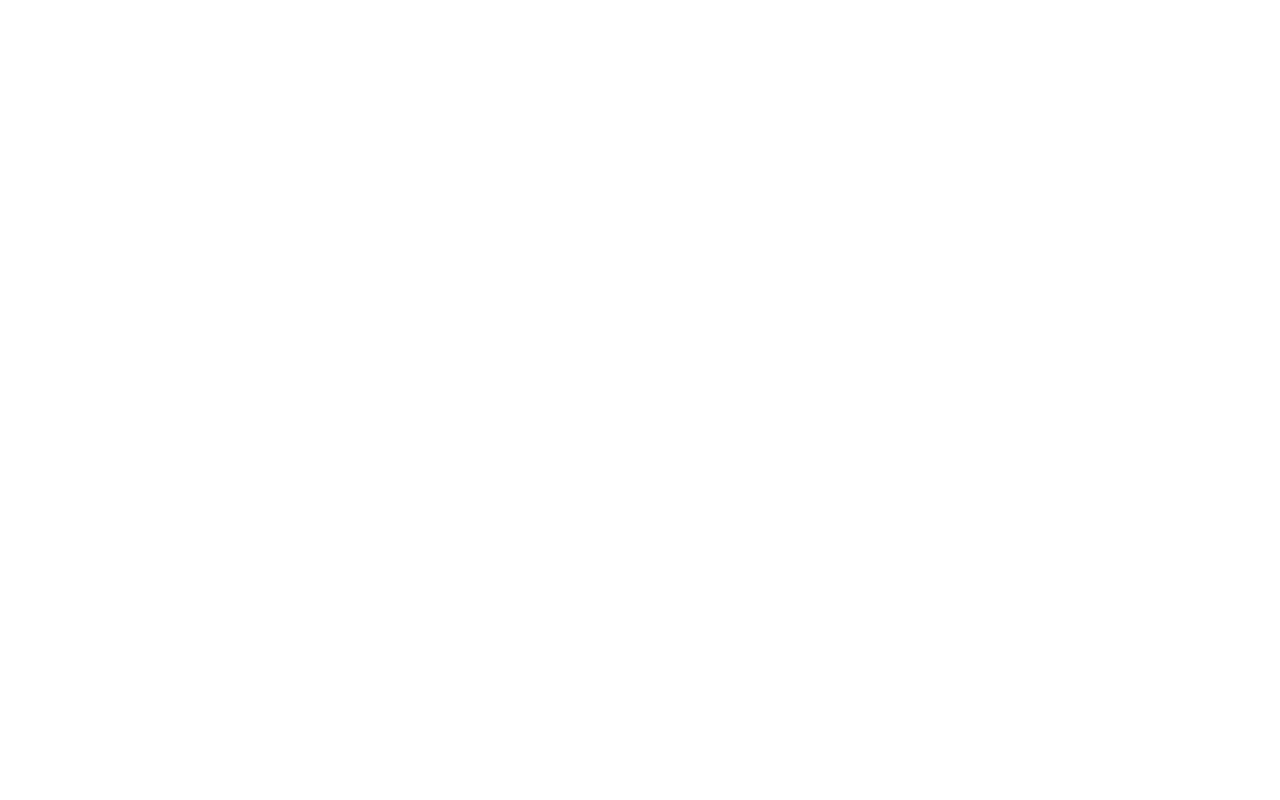
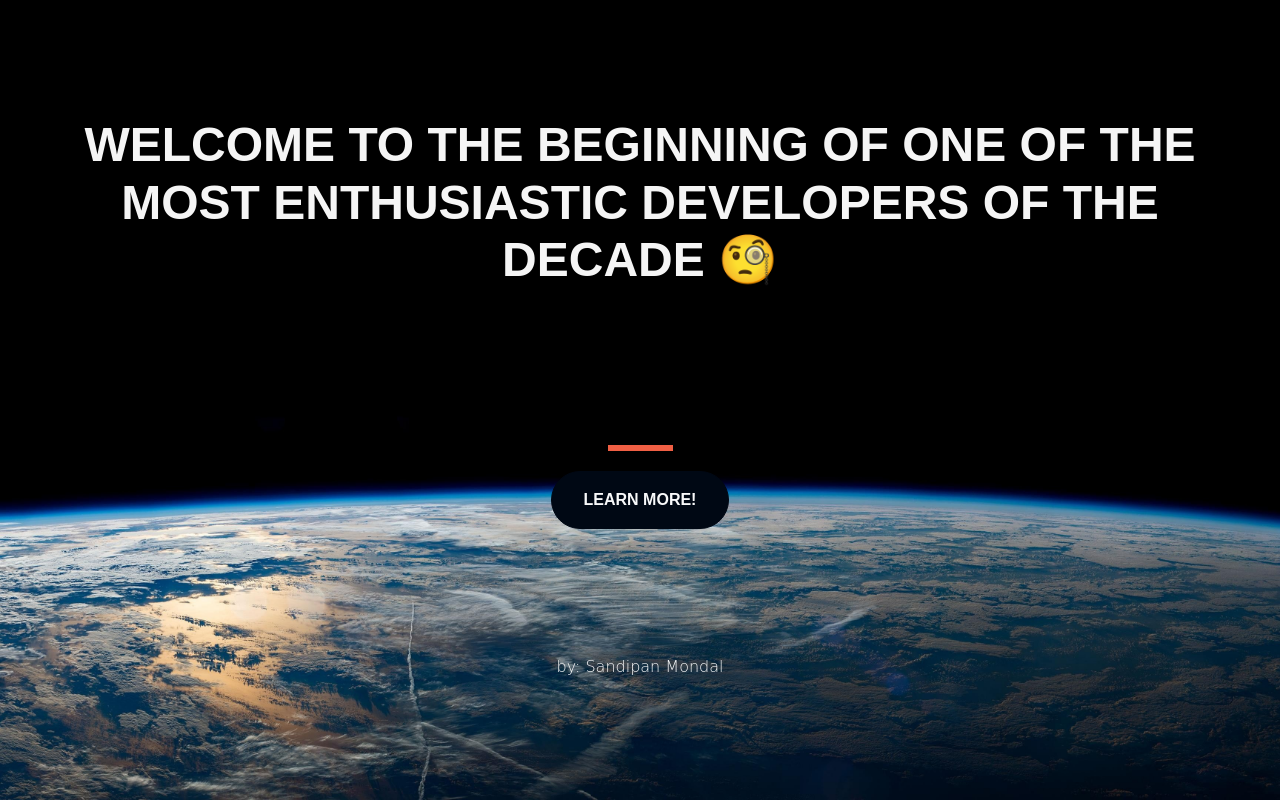
Before and after one commit to SandipanMondal123/Landing-Page, a plain HTML site: page index.html in a window 1280 px wide. Drawn offline with nearby package versions, Linux system fonts and the light colour scheme.

Commit message:
All done

```diff
--- a/index.html
+++ b/index.html
@@ -1,18 +1,49 @@
 <!DOCTYPE html>
 <html>
+
 <head>
   <title>Startup</title>
 
+  <meta charset="utf-8">
+  <meta name="viewport" content="width=device-width, initial-scale=1">
   <!-- Google Fonts -->
   <link href="https://fonts.googleapis.com/css?family=Montserrat" rel="stylesheet">
 
   <!-- Bootstrap CSS from a CDN. This way you don't have to include the bootstrap file yourself -->
-    <link rel="stylesheet" href="https://stackpath.bootstrapcdn.com/bootstrap/4.3.1/css/bootstrap.min.css" integrity="sha384-ggOyR0iXCbMQv3Xipma34MD+dH/1fQ784/j6cY/iJTQUOhcWr7x9JvoRxT2MZw1T" crossorigin="anonymous">
+  <link href="https://cdn.jsdelivr.net/npm/bootstrap@5.2.0/dist/css/bootstrap.min.css" rel="stylesheet"
+    integrity="sha384-gH2yIJqKdNHPEq0n4Mqa/HGKIhSkIHeL5AyhkYV8i59U5AR6csBvApHHNl/vI1Bx" crossorigin="anonymous">
 
   <!-- Your own stylesheet -->
   <link rel="stylesheet" type="text/css" href="style.css">
 </head>
+
 <body>
+  <div class="container d-flex align-items-center h-100">
+    <div class="row">
+      <header class="text-center col-12">
+        <h1 class="text-uppercase">
+          <strong>
+            Welcome to the beginning of one of the most enthusiastic developers of the decade 🧐
+          </strong>
+        </h1>
+      </header>
+      <div class="buffer col-12"></div>
+      <section class="text-center col-12">
+        <hr>
+        <a href=https://mailchi.mp/16bcc2f94e85/sandipan-mondal>
+          <button type="button" class="btn btn-light btn-xl"> Learn More! </button>
+
+        </a>
+      </section>
+      <div class="buffer col-12"></div>
+      <footer class="text-center col 12">
+        <h3> by: Sandipan Mondal</h3>
+      </footer>
+
+    </div>
+
+  </div>
 
 </body>
+
 </html>
--- a/style.css
+++ b/style.css
@@ -2,5 +2,59 @@ body,
 html {
   width: 100%;
   height: 100%;
-  font-family: 'Montserrat', sans-serif;
+  font-family: 'Prompt', sans-serif;
+  background: url(header.jpg) no-repeat center center fixed;
+  -webkit-background-size: cover;
+  -moz-background-size: cover;
+  -o-background-size: cover;
+  background-size: cover;
+
 }
+
+hr {
+  margin: 20px auto;
+  color: #F05F44;
+  border: 3px solid #F05F44;
+  max-width: 65px;
+  opacity: 1;
+
+}
+
+h1 {
+  color: whitesmoke;
+  font: weight 700;
+  font-size: 3rem;
+}
+
+.btn {
+  font-weight: 600;
+  border-radius: 300px;
+  text-transform: uppercase;
+  text-align: center;
+
+}
+
+.btn-light {
+  background-color: #000814;
+  border-color: #000814;
+  color: #F8F9FA;
+}
+
+.btn-light:hover {
+
+}
+
+.btn-xl {
+  padding: 1rem 2rem;
+}
+
+h3{
+  font-family: 'Press Start 2P', cursive;
+  font-weight: 300;
+  font-size: 1rem;
+  color: #F8F9FA;
+}
+
+.buffer{
+  height: 8rem;
+}
```
Also changed, not shown: head.jpg (deleted), header.jpg (added). Lines whose indentation alone changed are shown as unchanged.
